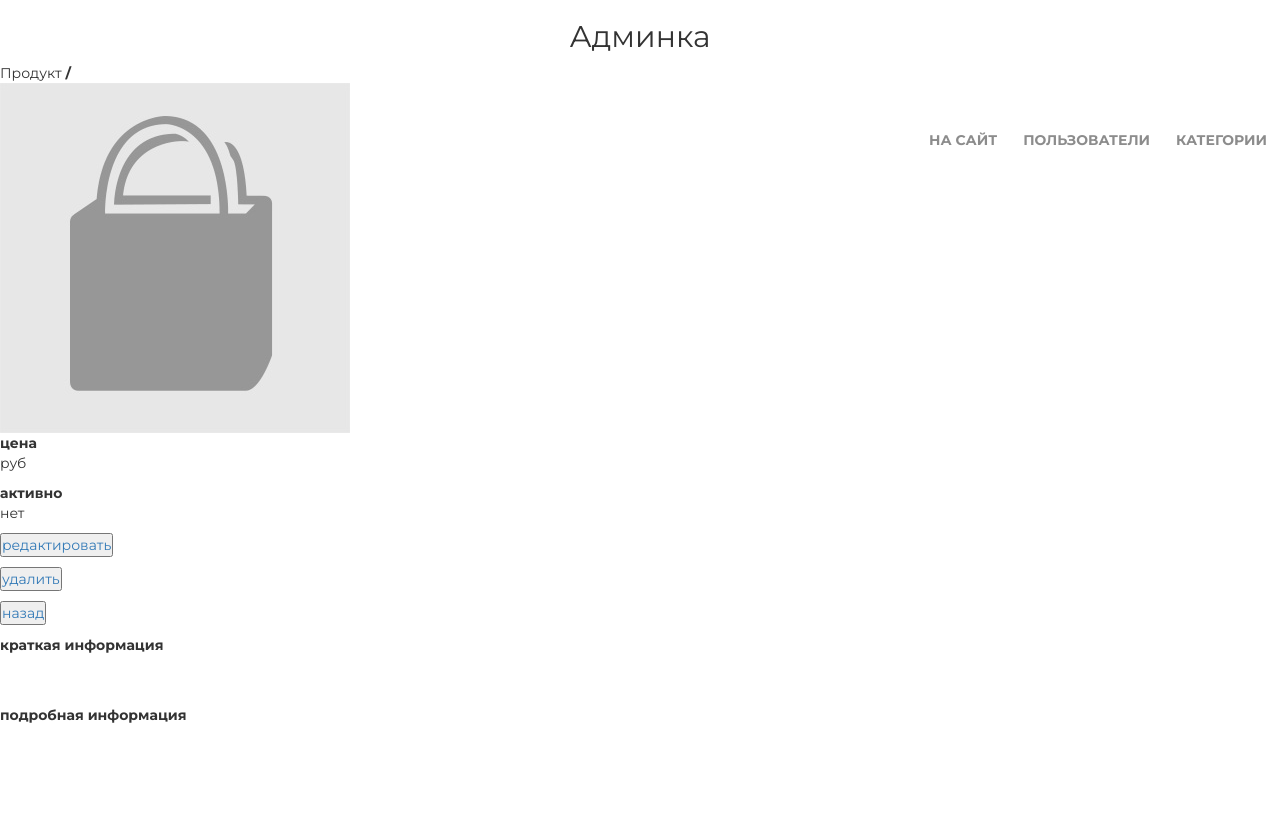
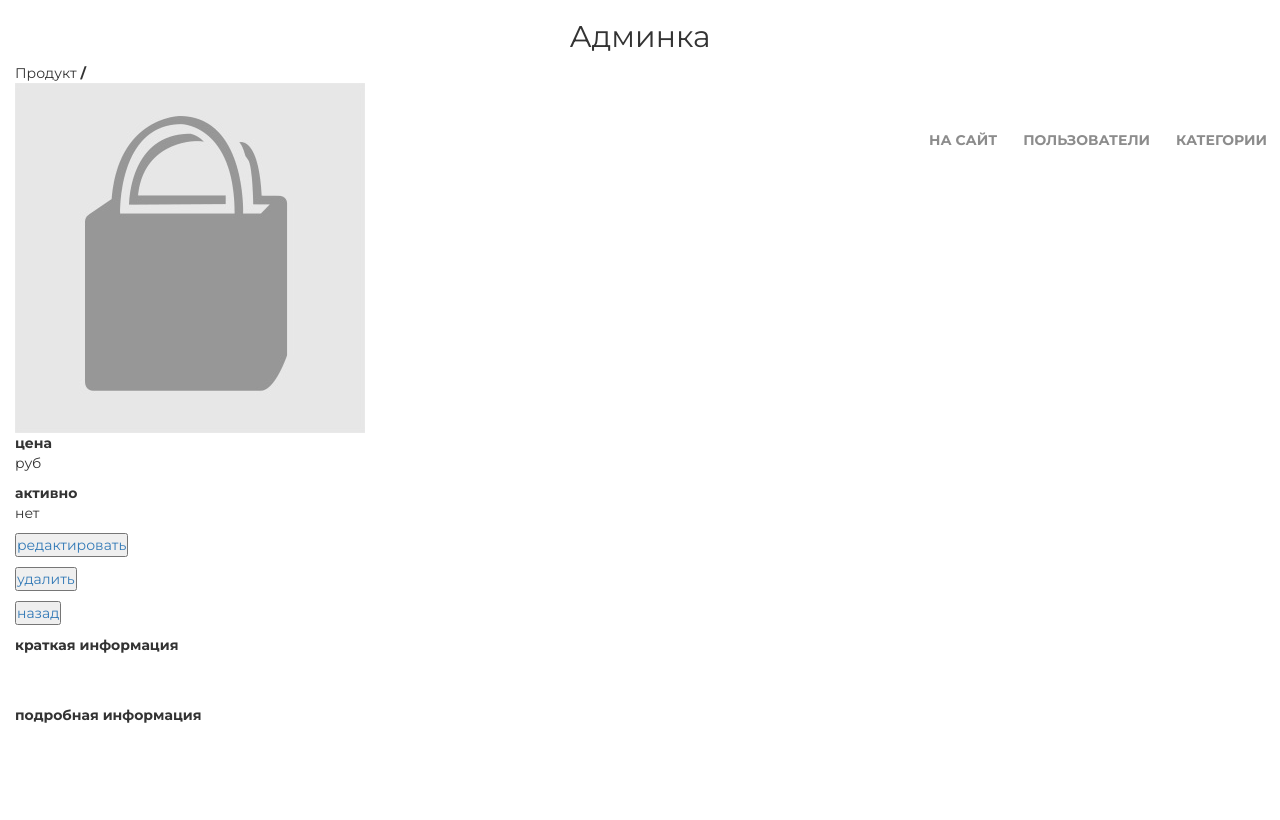
Before and after one commit to TokarevIgor/django_edu1, a Django app: template geekshop/adminapp/templates/adminapp/product_read.html in a window 1280 px wide; the page is wider, and only the part inside the window is pictured. Run offline with Django 3.2, Linux system fonts and the light colour scheme; the template is opened without the code that fills it, so the values that code supplies are empty; some libraries are stand-ins or nearby versions.

Commit message:
fix html

```diff
--- a/geekshop/adminapp/templates/adminapp/base.html
+++ b/geekshop/adminapp/templates/adminapp/base.html
@@ -25,13 +25,13 @@
             Админка
         </div>
         {% block menu %}
-        <div class="admin_menu">
             {% include 'adminapp/include/inc_menu.html' %}
-        </div>
         {% endblock %}
 
+        <div class="container">
         {% block content %}
         {% endblock %}
+        </div>
     </div>
 </body>
 
--- a/geekshop/mainapp/static/css/style.css
+++ b/geekshop/mainapp/static/css/style.css
@@ -14,6 +14,12 @@ html, body {
 
 .clr {
 	height: 384px;
+}
+
+.container {
+	width: 1366px;
+	margin: 0 auto;
+	min-height: 100%;
 }
 
 .container {
```
